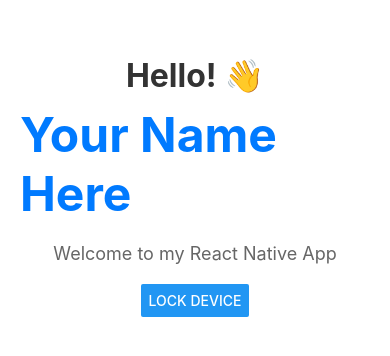
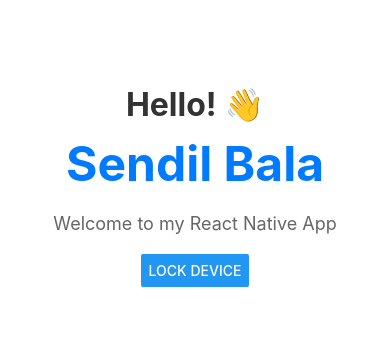
Before and after one commit to sendilb191/no-sleep-react-own, a React Native app: screen / in a window 390 px wide. Shown: the part 236-592 px from the top of the page. Built offline with nearby package versions, Linux system fonts and the light colour scheme.

Commit message:
Add DeviceLock native module wiring

```diff
--- a/App.js
+++ b/App.js
@@ -26,7 +26,7 @@
       <StatusBar barStyle="dark-content" backgroundColor="#ffffff" />
       <View style={styles.content}>
         <Text style={styles.title}>Hello! 👋</Text>
-        <Text style={styles.name}>Your Name Here</Text>
+        <Text style={styles.name}>Sendil Bala</Text>
         <Text style={styles.subtitle}>Welcome to my React Native App</Text>
         <Button title="Lock Device" onPress={lockDevice} />
       </View>
```
Also changed, not shown: 6 other files (tests, documents, lock files or other folders).
